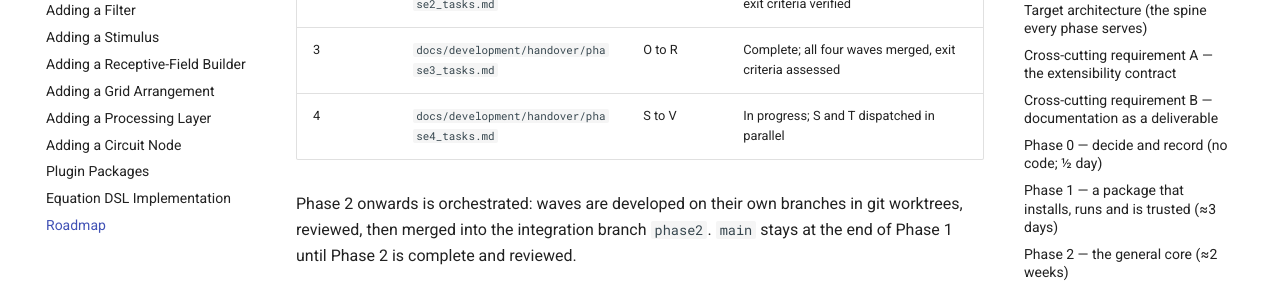
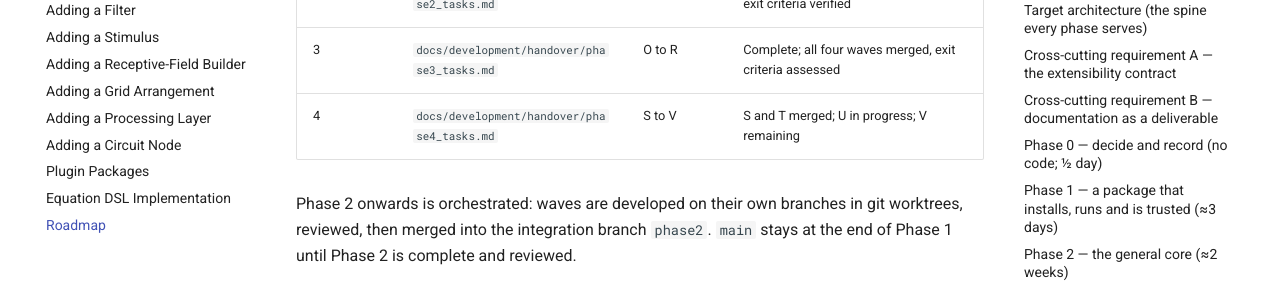
Before and after one commit to benefron/sensoryforge, an MkDocs documentation site: the page built from docs/developer_guide/roadmap_v1.md, in a window 1280 px wide and 900 px high, scrolled down 453 px. Shown: the part 152-443 px from the top of the window. Built offline with MkDocs 1.6.1 and Material for MkDocs 9.7.7, drawn with Linux system fonts in a browser that asks for light colours; comment, search, counter and statistics services are not loaded; the version menu is left out.

Commit message:
docs(roadmap): Phase 4 waves S and T merged
Co-Authored-By: Claude Opus 5 (1M context) <noreply@anthropic.com>
Claude-Session: https://claude.ai/code/session_01B2Kx8QHNL7kk6FRSFEugrM

```diff
--- a/docs/developer_guide/roadmap_v1.md
+++ b/docs/developer_guide/roadmap_v1.md
@@ -11,7 +11,7 @@ the verified facts, the file paths and the proof each task owes.
 | 0 and 1 | `docs/development/handover/phase1_tasks.md` | A to H | Closed, except one CI run on GitHub |
 | 2 | `docs/development/handover/phase2_tasks.md` | I to N | Complete; all six waves merged and exit criteria verified |
 | 3 | `docs/development/handover/phase3_tasks.md` | O to R | Complete; all four waves merged, exit criteria assessed |
-| 4 | `docs/development/handover/phase4_tasks.md` | S to V | In progress; S and T dispatched in parallel |
+| 4 | `docs/development/handover/phase4_tasks.md` | S to V | S and T merged; U in progress; V remaining |
 
 Phase 2 onwards is orchestrated: waves are developed on their own branches in git worktrees, reviewed,
 then merged into the integration branch `phase2`. `main` stays at the end of Phase 1 until Phase 2 is
```
